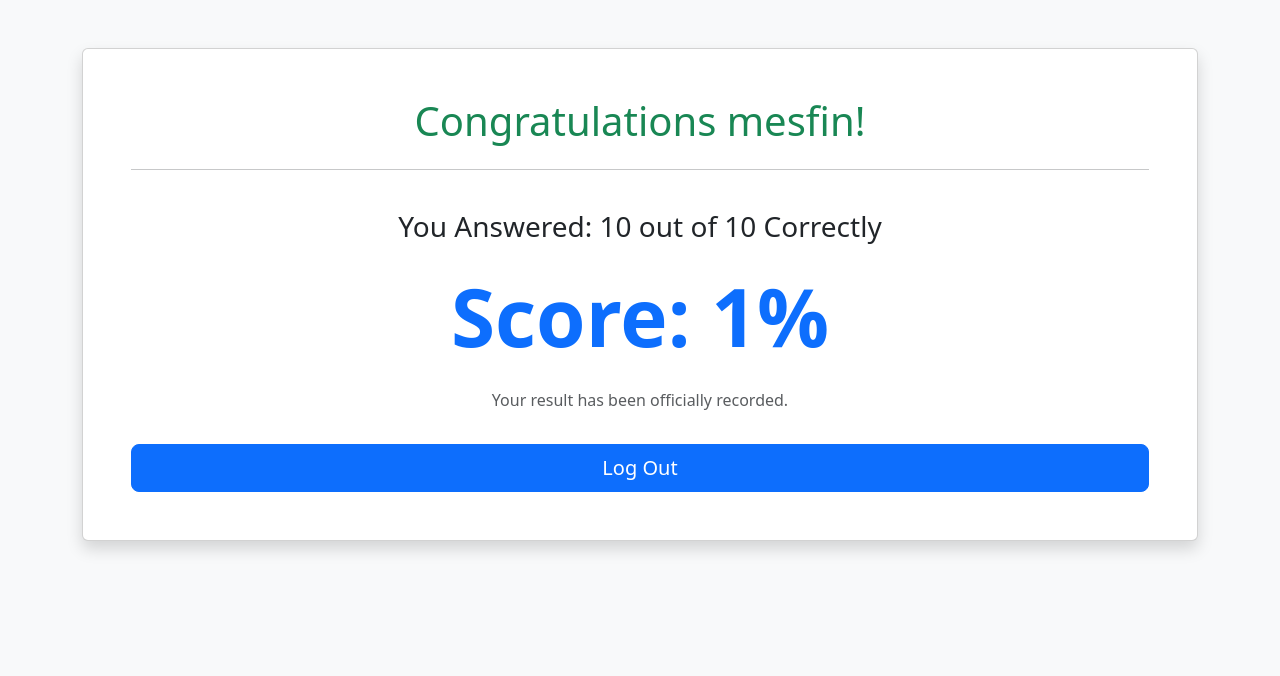
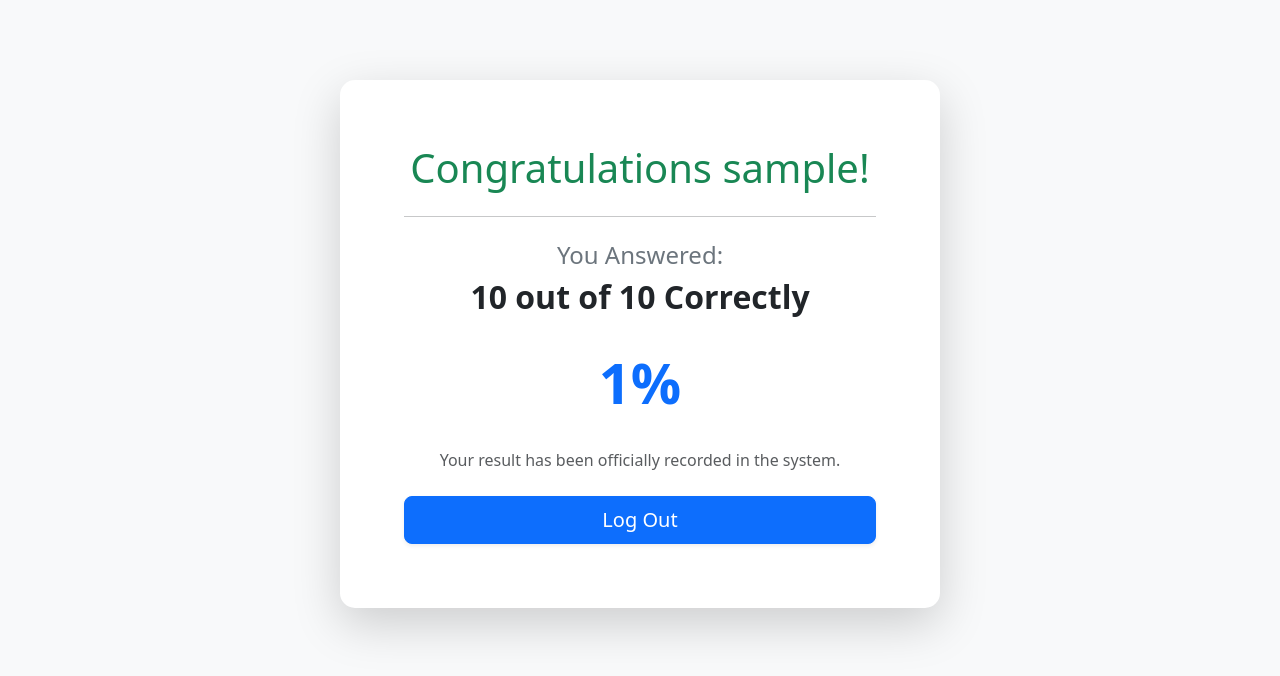
Before and after one commit to mesfinchalnew-creator/online-exam-system, a Flask app: template templates/result.html in a window 1280 px wide. Shown: the top 676 px of the page. Run offline with Flask 3, Linux system fonts and the light colour scheme; the visitor is signed in with stand-in values (Sample User, id 1); tables that the repository leaves empty hold one stand-in row (values such as "Sample post"); the template is opened without the code that fills it: most values are stand-ins (such as "Sample title", 1, 10 or a date in 2020).

Commit message:
Update result.html

```diff
--- a/templates/result.html
+++ b/templates/result.html
@@ -1,19 +1,47 @@
 <!DOCTYPE html>
-<html>
+<html lang="en">
 <head>
-    <title>Exam Result</title>
+    <meta charset="UTF-8">
+    <meta name="viewport" content="width=device-width, initial-scale=1.0">
+    <title>Exam Result - AMU</title>
     <link rel="stylesheet" href="https://cdn.jsdelivr.net/npm/bootstrap@5.3.0/dist/css/bootstrap.min.css">
+    <style>
+        body { background-color: #f8f9fa; }
+        .result-card {
+            max-width: 600px;
+            margin: 80px auto;
+            border-radius: 15px;
+            border: none;
+        }
+        .score-text {
+            font-size: 3.5rem; /* መጠኑን ከቀድሞው ትንሽ ቀነስ አድርገነዋል */
+            color: #0d6efd;
+        }
+    </style>
 </head>
-<body class="bg-light">
-    <div class="container mt-5 text-center">
-        <div class="card shadow p-5">
-            <h1 class="text-success">Congratulations mesfin!</h1>
-            <hr>
-            <h3 class="my-4">You Answered: {{ score }} out of {{ total }} Correctly</h3>
-            <div class="display-1 fw-bold text-primary mb-4">Score: {{ percentage }}%</div>
-            <p class="text-muted">Your result has been officially recorded.</p>
-            <a href="/logout" class="btn btn-primary btn-lg px-5 mt-3">Log Out</a>
+<body>
+
+    <div class="container">
+        <div class="card result-card shadow-lg text-center p-5">
+            <div class="card-body">
+                <h1 class="text-success mb-4">Congratulations {{ session['user'] }}!</h1>
+                <hr>
+
+                <p class="h4 mt-4 text-secondary">You Answered:</p>
+                <h2 class="fw-bold">{{ score }} out of {{ total }} Correctly</h2>
+
+                <div class="my-4">
+                    <div class="score-text fw-bold">{{ percentage }}%</div>
+                </div>
+
+                <p class="text-muted mb-4">Your result has been officially recorded in the system.</p>
+
+                <div class="d-grid gap-2">
+                    <a href="/logout" class="btn btn-primary btn-lg shadow-sm">Log Out</a>
+                </div>
+            </div>
         </div>
     </div>
+
 </body>
 </html>
```
